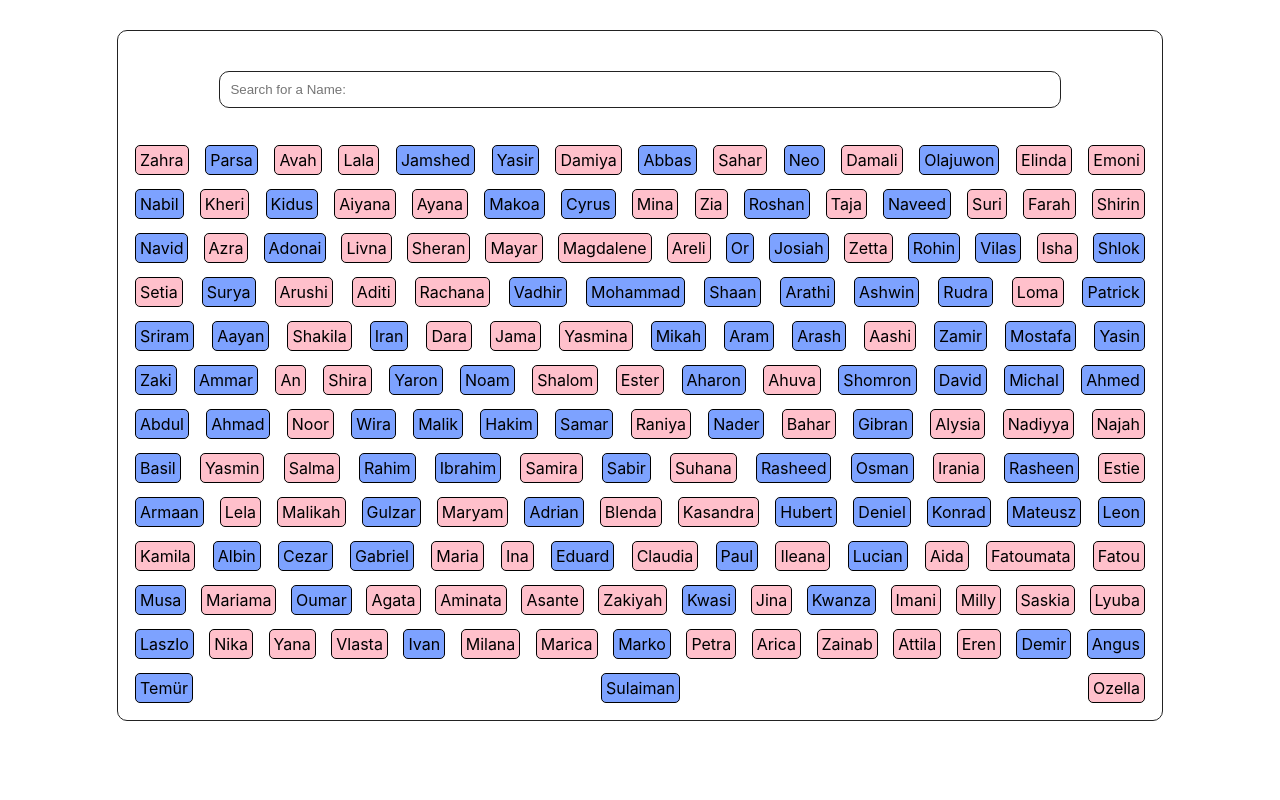
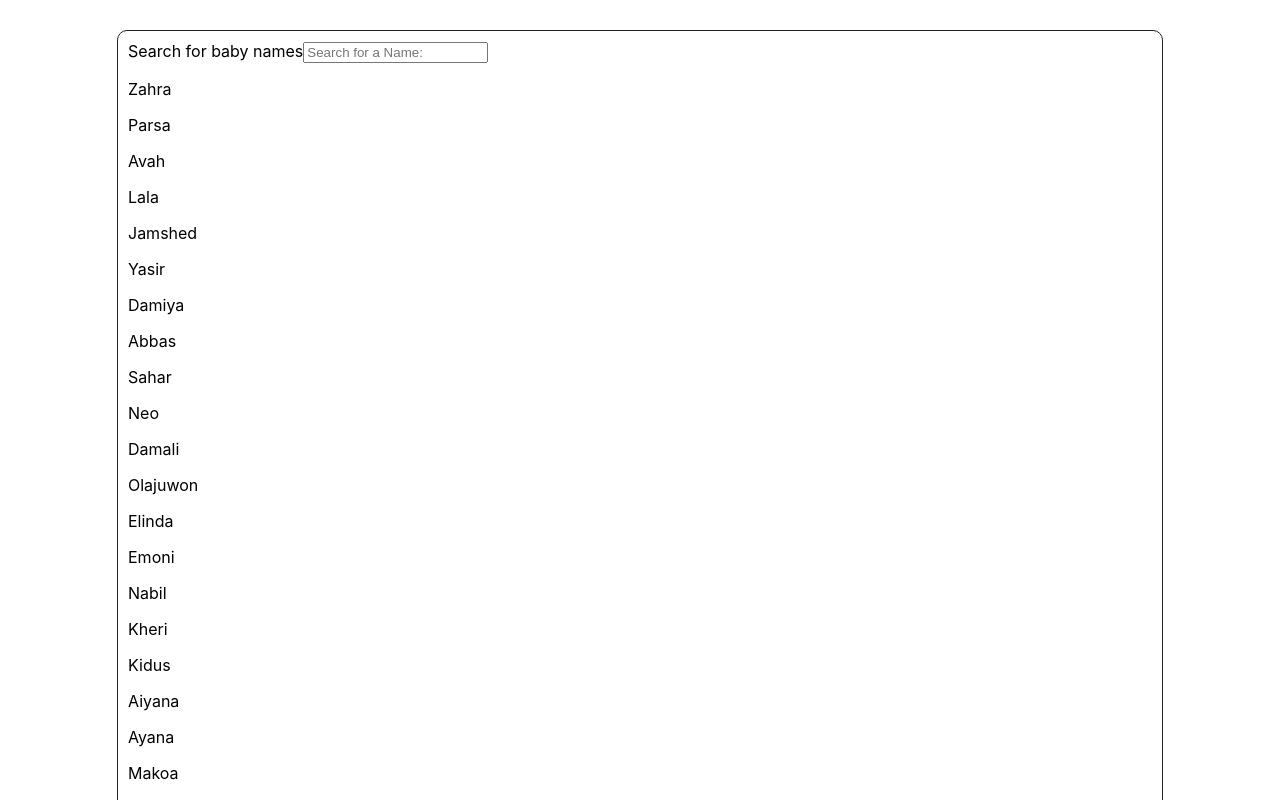
Before and after one commit to AdrianIlovan/baby-names-react, a React (Create React App) app: page / in a window 1280 px wide. Shown: the top 800 px of the page. Built offline with nearby package versions, Linux system fonts and the light colour scheme.

Commit message:
Updates L2

```diff
--- a/src/BabyNames.js
+++ b/src/BabyNames.js
@@ -1,13 +1,31 @@
 import React, { useState } from "react";
+import babyNamesData from './babyNamesData.json'
+
+
+const getFilteredItems = (search, items) => {
+    if (!search) {
+        return items
+    }
+    return items.filter(item => item.name.toLowerCase().includes(search.toLowerCase()));
+}
+
 
 const BabyNames = (props) => {
     const [search, setSearch] = useState("");
+    const filteredItems = getFilteredItems(search, babyNamesData);
 
     return(
         <div className="container">
+            <label>Search for baby names</label>
+            <input className="search-bar"
+                type="text"
+                placeholder="Search for a Name: "
+                value={search}
+                onChange={(e) => setSearch(e.target.props)}></input>
+            <div>
+                {filteredItems.map(item => <p key={item.name}>{item.name}</p>)}
+            </div>
 
-            <input className="container" type="text" placeholder="Search for a Name: "
-            onChange={e => setSearch(e.target.value)}></input>
             <div className="names">
             {props.babyNamesData.map((prop, key) => (
                 <div
```
